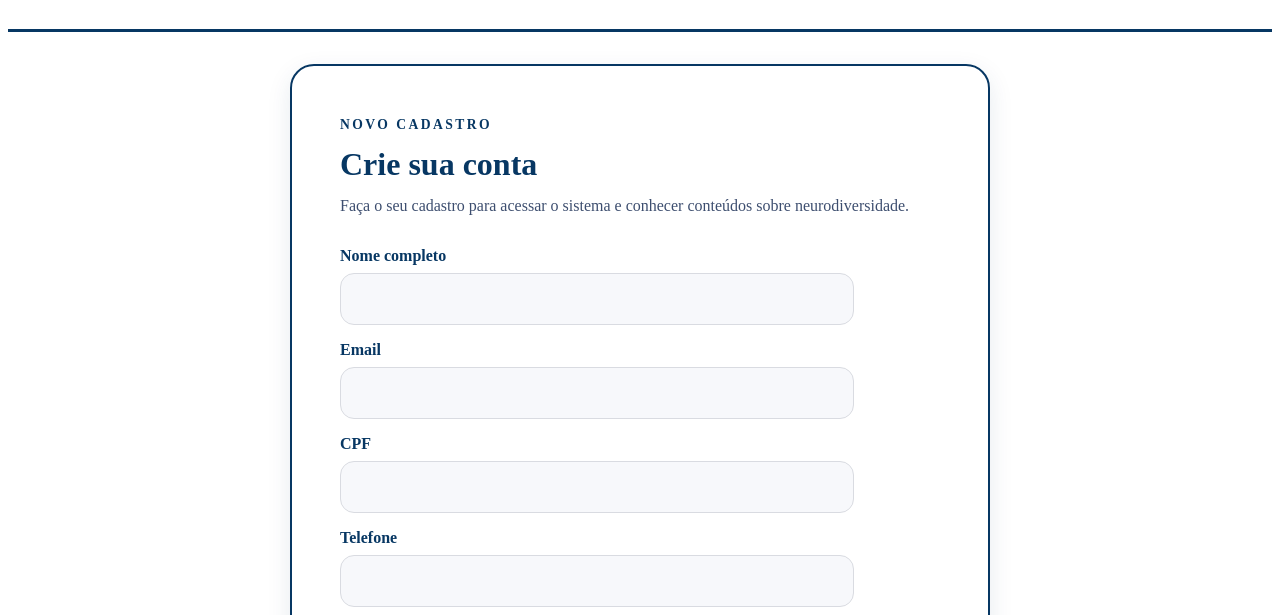
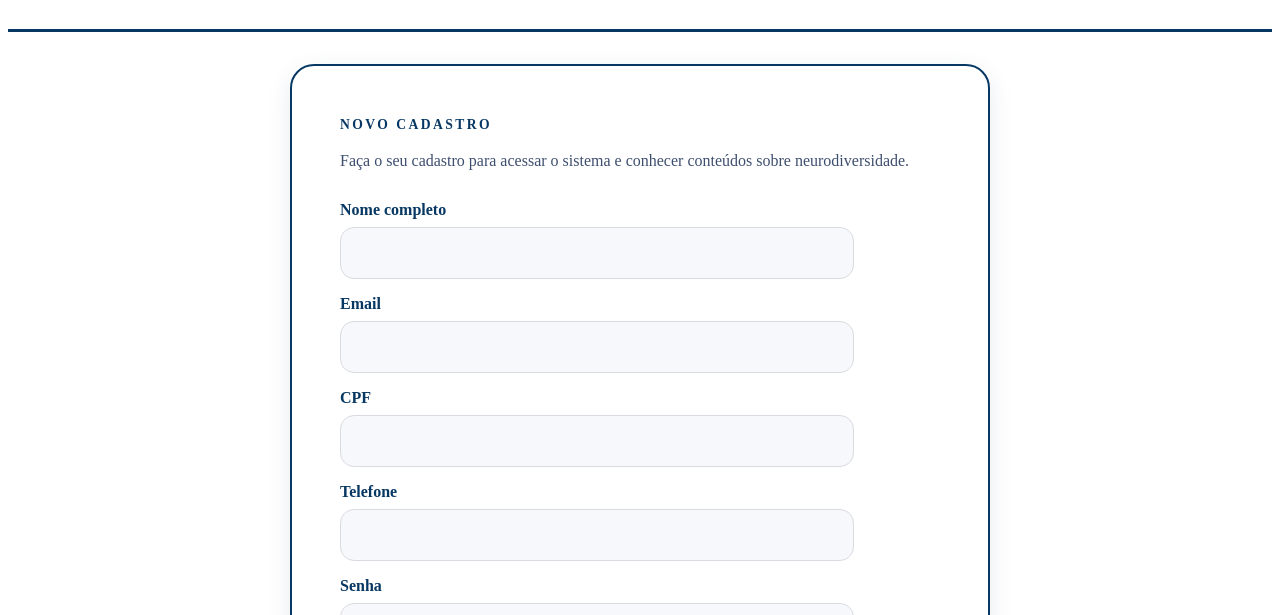
Before and after one commit to wzinn1314/sape, a website: page register/index.html in a window 1280 px wide. Shown: the part 183-798 px from the top of the page. Drawn offline with Linux system fonts and the light colour scheme.

Commit message:
seu commit

```diff
--- a/register/index.html
+++ b/register/index.html
@@ -24,7 +24,7 @@
         <section class="register-card">
             <div class="register-header">
                 <p class="small-title">Novo cadastro</p>
-                <h1>Crie sua conta</h1>
+                <h1></h1>
                 <p>Faça o seu cadastro para acessar o sistema e conhecer conteúdos sobre neurodiversidade.</p>
             </div>
 
```
